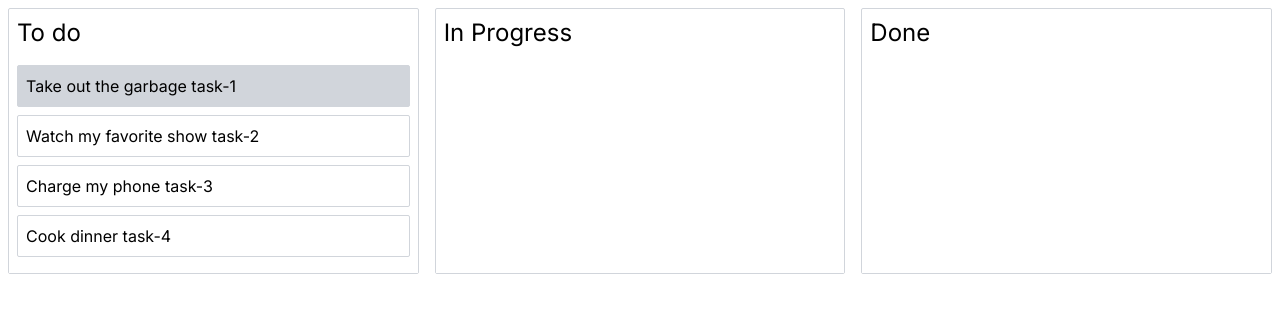
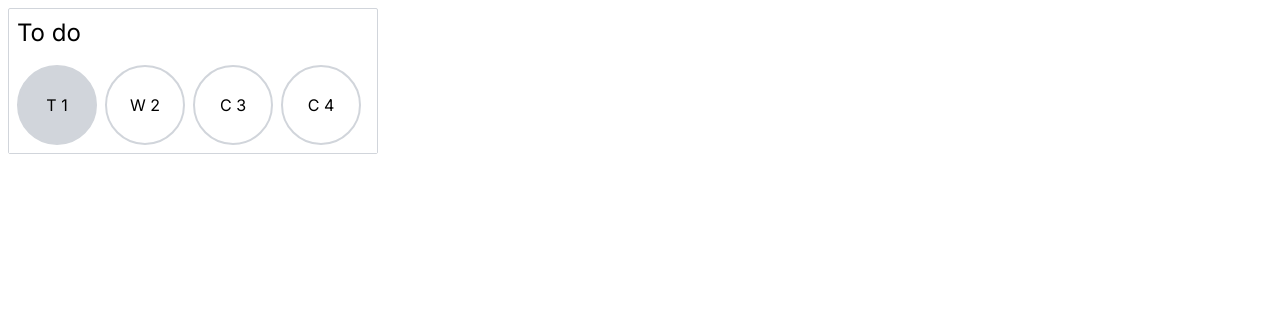
Before and after one commit to abdihashii/task-management-app, a Next.js app in the folder task-management-app/: page / in a window 1280 px wide. Shown: the top 312 px of the page. Built offline with nearby package versions, Linux system fonts and the light colour scheme.

Commit message:
now we can horizontally dnd thanks to the direction prop in Droppable

```diff
--- a/task-management-app/src/components/column.tsx
+++ b/task-management-app/src/components/column.tsx
@@ -5,7 +5,7 @@ import { Droppable } from 'react-beautiful-dnd';
 
 const Column = ({ index, column, tasks, isDropDisabled }: ColumnProps) => {
   return (
-    <div className="m-2 flex flex-col rounded-sm border border-gray-300">
+    <div className="m-2 flex w-fit flex-col rounded-sm border border-gray-300">
       {/* Column title */}
       <h1 className="p-2 text-2xl">{column.title}</h1>
 
@@ -14,10 +14,11 @@ const Column = ({ index, column, tasks, isDropDisabled }: ColumnProps) => {
         droppableId={column.id}
         // type={column.id === 'column-3' ? 'DONE' : 'ACTIVE'} // A mechanism to control where a draggable can be dropped, this is one of two and the simpler of the two. This is optional.
         isDropDisabled={isDropDisabled} // A mechanism to control where a draggable can be dropped, this is one of two and the more complex of the two. This is optional.
+        direction="horizontal" // An optional that controls the direction that the draggable can be dropped in. It defaults to vertical.
       >
         {(provided, snapshot) => (
           <div
-            className={`flex-grow p-2 transition duration-200 ease-linear ${
+            className={`flex p-2 transition duration-200 ease-linear ${
               snapshot.isDraggingOver ? 'bg-blue-400' : 'bg-white'
             }`}
             ref={provided.innerRef}
--- a/task-management-app/src/components/task.tsx
+++ b/task-management-app/src/components/task.tsx
@@ -14,13 +14,13 @@ const Task = ({ task, index }: TaskProps) => {
     >
       {(provided, snapshot) => (
         <div
-          className={`mb-2 flex rounded-sm border border-gray-300 p-2 ${
+          className={`mr-2 flex h-20 w-20 items-center justify-center rounded-full border-2 border-gray-300 p-2 ${
             isDragDisabled
               ? 'bg-gray-300'
               : snapshot.isDragging
               ? 'bg-orange-400'
               : 'bg-white'
-          }`}
+          } focus:border-red-500 focus:outline-none `}
           {...provided.draggableProps}
           // the part of the draggable that is used to control the dragging of the entire draggable
           {...provided.dragHandleProps}
@@ -32,7 +32,7 @@ const Task = ({ task, index }: TaskProps) => {
             // Makes the handle the only part of the draggable that is used to control the dragging of the entire draggable
             dragHandleProps={provided.dragHandleProps}
           /> */}
-          {task.content} {task.id}
+          {task.content[0]} {task.id[task.id.length - 1]}
         </div>
       )}
     </Draggable>
--- a/task-management-app/src/data/initial-data.ts
+++ b/task-management-app/src/data/initial-data.ts
@@ -16,5 +16,9 @@ export const initialData: InitialData = {
     'column-2': { id: 'column-2', title: 'In Progress', taskIds: [] },
     'column-3': { id: 'column-3', title: 'Done', taskIds: [] },
   },
-  columnOrder: ['column-1', 'column-2', 'column-3'],
+  columnOrder: [
+    'column-1',
+    //  'column-2',
+    //   'column-3'
+  ],
 };
--- a/task-management-app/src/pages/index.tsx
+++ b/task-management-app/src/pages/index.tsx
@@ -148,7 +148,9 @@ export default function Home() {
           onDragEnd={onDragEnd}
         >
           {/* Container */}
-          <section className="grid grid-cols-3">
+          <section
+          // className="grid grid-cols-3"
+          >
             {data.columnOrder.map((columnId, index) => {
               const column = data.columns[columnId];
               const tasks = column.taskIds.map((taskId) => data.tasks[taskId]);
```
